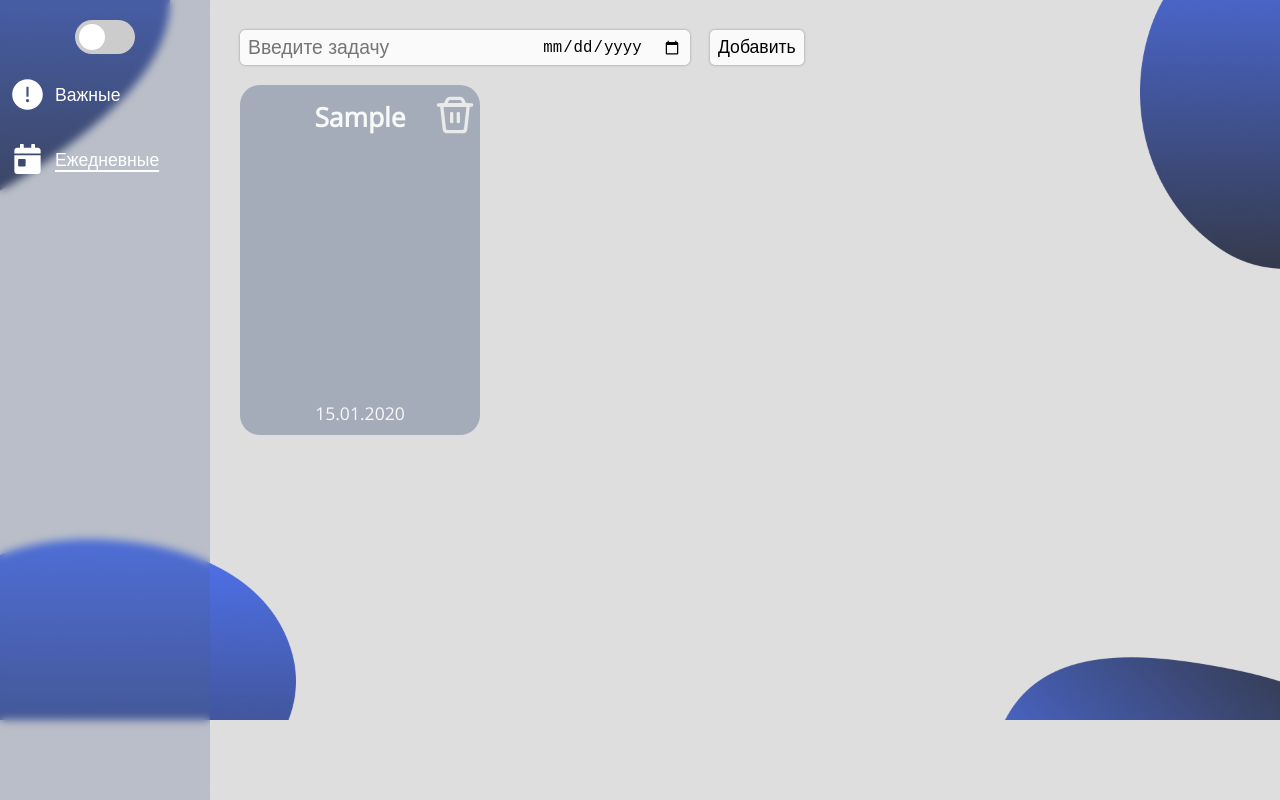
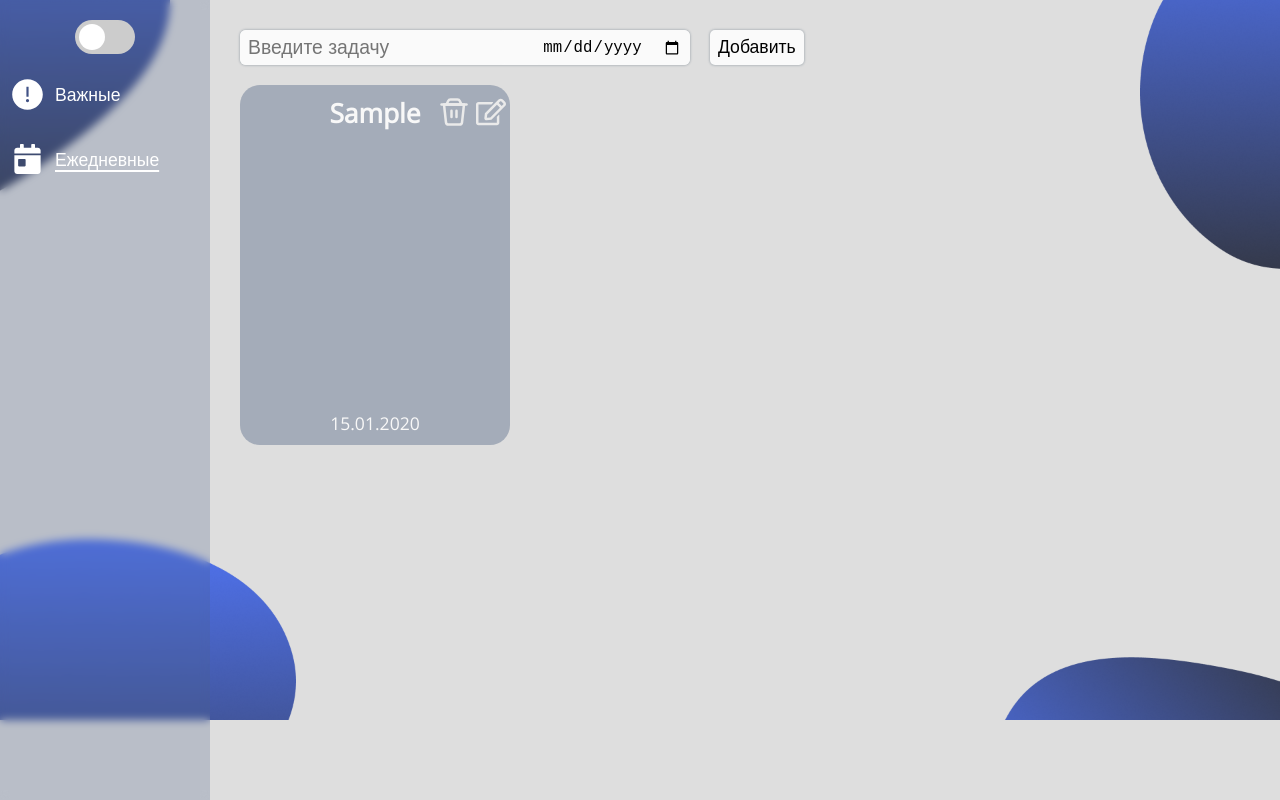
Before and after one commit to VashUber/todo-app, a Vue app: page /daily in a window 1280 px wide. Both pictures are taken after typing "Sample", "2020-01-15" into the empty fields and a click on the button "Добавить". Built offline with nearby package versions, Linux system fonts and the light colour scheme.

Commit message:
added modal window

```diff
--- a/src/App.vue
+++ b/src/App.vue
@@ -1,9 +1,12 @@
 <template>
     <div class="app" :class="{'dark': getMode}">
-        <Sidebar/>
-        <div class="app__content">
-            <Input/>
-            <router-view/>
+        <Modal v-if="getModalStatus.isActive" :id="getModalStatus.id"/>
+        <div class="app__main">
+            <Sidebar/>
+            <div class="app__content">
+                <Input/>
+                <router-view/>
+            </div>
         </div>
     </div>
 </template>
@@ -12,6 +15,7 @@
 import Sidebar from "@/components/Sidebar";
 import {mapGetters} from "vuex";
 import Input from "@/components/Input";
+import Modal from "@/components/Modal";
 
 export default {
     mounted() {
@@ -19,10 +23,11 @@ export default {
     },
     components: {
         Sidebar,
-        Input
+        Input,
+        Modal
     },
     computed: {
-        ...mapGetters(['getMode'])
+        ...mapGetters(['getMode', 'getModalStatus'])
     }
 }
 </script>
@@ -42,16 +47,21 @@ export default {
   min-height: 100vh;
   background: #dedede url("./assets/bg.png") no-repeat fixed;
   background-size: 100%;
-  display: grid;
   transition: .3s;
-  grid-template-areas:
-          "side content";
-  grid-template-columns: 210px 1fr;
+
 
   &__content {
     grid-area: content;
     padding: 30px;
   }
+
+  &__main {
+    display: grid;
+    grid-template-areas:
+          "side content";
+    grid-template-columns: 210px 1fr;
+  }
+
 }
 
 .dark {
--- a/src/components/Input.vue
+++ b/src/components/Input.vue
@@ -124,7 +124,7 @@ export default {
     &--error {
       transition: .3s;
       color: #fff;
-      background: #d26363;
+      background: #c75959;
 
       &:hover {
         transition: .3s;
--- /dev/null
+++ b/src/components/Modal.vue
@@ -0,0 +1,85 @@
+<template>
+    <transition name="modal" appear>
+        <div class="modal">
+            <div class="modal__item">
+                <button class="modal__button-close" @click="close">
+                    <svg xmlns="http://www.w3.org/2000/svg" aria-hidden="true"
+                         role="img" width="40" height="40" preserveAspectRatio="xMidYMid meet" viewBox="0 0 1024 1024">
+                        <path d="M685.4 354.8c0-4.4-3.6-8-8-8l-66 .3L512 465.6l-99.3-118.4l-66.1-.3c-4.4 0-8 3.5-8 8c0 1.9.7 3.7 1.9 5.2l130.1 155L340.5 670a8.32 8.32 0 0 0-1.9 5.2c0 4.4 3.6 8 8 8l66.1-.3L512 564.4l99.3 118.4l66 .3c4.4 0 8-3.5 8-8c0-1.9-.7-3.7-1.9-5.2L553.5 515l130.1-155c1.2-1.4 1.8-3.3 1.8-5.2z"
+                              fill="currentColor"/>
+                        <path d="M512 65C264.6 65 64 265.6 64 513s200.6 448 448 448s448-200.6 448-448S759.4 65 512 65zm0 820c-205.4 0-372-166.6-372-372s166.6-372 372-372s372 166.6 372 372s-166.6 372-372 372z"
+                              fill="currentColor"/>
+                    </svg>
+                </button>
+                {{task}}
+            </div>
+        </div>
+    </transition>
+</template>
+
+<script>
+
+import {mapGetters} from "vuex";
+
+export default {
+    name: "Modal",
+    props: {
+      id: String
+    },
+    methods: {
+        close() {
+            this.$store.dispatch('changeModalStatus', '')
+        }
+    },
+    computed: {
+        ...mapGetters(['getTaskById']),
+        task() {
+            return this.getTaskById(this.id, this.$route.path)
+        }
+    }
+}
+</script>
+
+<style lang="scss" scoped>
+.modal {
+  position: fixed;
+  display: flex;
+  justify-content: center;
+  align-items: center;
+  width: 100%;
+  height: 100%;
+  z-index: 1488;
+  background: rgba(0, 0, 0, 0.5);
+
+  &__item {
+    background: #f1f1f1;
+    width: 450px;
+    height: 300px;
+    border-radius: 20px;
+    padding: 10px;
+    box-sizing: border-box;
+  }
+
+  &__button-close {
+    transition: transform .3s;
+    outline: none;
+    border: none;
+    color: #fa7373;
+    display: block;
+    margin-left: auto;
+
+    &:hover {
+      transition: transform .2s;
+      transform: scale(1.15);
+    }
+  }
+}
+.modal-enter-active, .modal-leave-active {
+  transition: .35s;
+}
+
+.modal-leave-to, .modal-enter {
+  opacity: 0;
+  transform: scale(1.15);
+}
+</style>
--- a/src/components/TaskItem.vue
+++ b/src/components/TaskItem.vue
@@ -2,14 +2,17 @@
     <div class="task">
         <div class="task__header">
             <h2 class="task__text">{{ text }}</h2>
+            <div class="task__buttons-wrapper">
                 <button class="task__delete-button" @click="deleteThisTask">
                     <svg xmlns="http://www.w3.org/2000/svg" aria-hidden="true"
-                     role="img" width="40" height="40" preserveAspectRatio="xMidYMid meet" viewBox="0 0 24 24">
+                         role="img" width="30" height="30" preserveAspectRatio="xMidYMid meet" viewBox="0 0 24 24">
                         <g fill="none">
                             <path d="M4 6h16l-1.58 14.22A2 2 0 0 1 16.432 22H7.568a2 2 0 0 1-1.988-1.78L4 6z"
-                              stroke="currentColor" stroke-width="2" stroke-linecap="round" stroke-linejoin="round"/>
+                                  stroke="currentColor" stroke-width="2" stroke-linecap="round"
+                                  stroke-linejoin="round"/>
                             <path d="M7.345 3.147A2 2 0 0 1 9.154 2h5.692a2 2 0 0 1 1.81 1.147L18 6H6l1.345-2.853z"
-                              stroke="currentColor" stroke-width="2" stroke-linecap="round" stroke-linejoin="round"/>
+                                  stroke="currentColor" stroke-width="2" stroke-linecap="round"
+                                  stroke-linejoin="round"/>
                             <path d="M2 6h20" stroke="currentColor" stroke-width="2" stroke-linecap="round"
                                   stroke-linejoin="round"/>
                             <path d="M10 11v5" stroke="currentColor" stroke-width="2" stroke-linecap="round"
@@ -19,6 +22,15 @@
                         </g>
                     </svg>
                 </button>
+                <button class="task__edit-button" @click="showModal">
+                    <svg xmlns="http://www.w3.org/2000/svg"
+                         aria-hidden="true" role="img" width="30" height="30" preserveAspectRatio="xMidYMid meet"
+                         viewBox="0 0 576 512">
+                        <path d="M402.3 344.9l32-32c5-5 13.7-1.5 13.7 5.7V464c0 26.5-21.5 48-48 48H48c-26.5 0-48-21.5-48-48V112c0-26.5 21.5-48 48-48h273.5c7.1 0 10.7 8.6 5.7 13.7l-32 32c-1.5 1.5-3.5 2.3-5.7 2.3H48v352h352V350.5c0-2.1.8-4.1 2.3-5.6zm156.6-201.8L296.3 405.7l-90.4 10c-26.2 2.9-48.5-19.2-45.6-45.6l10-90.4L432.9 17.1c22.9-22.9 59.9-22.9 82.7 0l43.2 43.2c22.9 22.9 22.9 60 .1 82.8zM460.1 174L402 115.9L216.2 301.8l-7.3 65.3l65.3-7.3L460.1 174zm64.8-79.7l-43.2-43.2c-4.1-4.1-10.8-4.1-14.8 0L436 82l58.1 58.1l30.9-30.9c4-4.2 4-10.8-.1-14.9z"
+                              fill="currentColor"/>
+                    </svg>
+                </button>
+            </div>
         </div>
         <div class="task__footer">
             {{ formattedDate }}
@@ -44,6 +56,9 @@ export default {
             const type = this.$route.path
             const id = this.id
             this.$store.dispatch('deleteTask', {id, type})
+        },
+        showModal() {
+            this.$store.dispatch('changeModalStatus', this.id)
         }
     },
     computed: {
@@ -59,8 +74,8 @@ export default {
   display: flex;
   flex-direction: column;
   justify-content: space-between;
-  width: 240px;
-  height: 350px;
+  width: 270px;
+  height: 360px;
   background: rgba(107, 123, 148, 0.5);
   justify-self: center;
   border-radius: 20px;
@@ -75,24 +90,31 @@ export default {
 
   &__header {
     display: grid;
-    grid-template-columns: 1fr 140px 1fr;
+    grid-template-columns: 75px 120px 75px;
     justify-items: center;
     align-items: center;
     padding-top: 10px;
   }
 
-  &__delete-button {
+  &__buttons-wrapper {
+    display: flex;
+    width: 100%;
+    justify-content: space-around;
+  }
+
+  &__delete-button,  &__edit-button {
     background: none;
     align-self: flex-start;
     border: none;
     outline: none;
     color: #eaeaea;
     transition: 0.5s;
+  }
 
+  &__delete-button, &__edit-button {
     &:hover {
       transition: .5s;
       transform: scale(1.25);
-
     }
   }
 
@@ -102,23 +124,4 @@ export default {
     padding-bottom: 10px;
   }
 }
-
-.show-enter-active {
-  animation: show 1s ease-out;
-}
-
-@keyframes show {
-  0% {
-    transform: scale(0);
-    opacity: 0.1;
-  }
-  50% {
-    transform: scale(1.05);
-    opacity: 1;
-  }
-  100% {
-    transform: scale(1);
-  }
-}
-
 </style>
--- a/src/store/index.js
+++ b/src/store/index.js
@@ -9,6 +9,7 @@ export default new Vuex.Store({
         mode: false,
         importantTasks: [],
         dailyTasks: [],
+        modal: {isActive: false, id: ''},
     },
     mutations: {
         setMode(state) {
@@ -32,10 +33,13 @@ export default new Vuex.Store({
 
             this.dispatch('saveToLocalStorage')
         },
+        changeModalStatus(state, payload) {
+            state.modal = {isActive: !state.modal.isActive, id: payload}
+        },
         saveToLocalStorage(state) {
             localStorage.setItem('importantTasks', JSON.stringify(state.importantTasks))
             localStorage.setItem('dailyTasks', JSON.stringify(state.dailyTasks))
-        }
+        },
     },
     actions: {
         toggleMode(context) {
@@ -52,6 +56,9 @@ export default new Vuex.Store({
         },
         saveToLocalStorage(context) {
             context.commit('saveToLocalStorage')
+        },
+        changeModalStatus(context, payload) {
+            context.commit('changeModalStatus', payload)
         }
     },
     modules: {},
@@ -59,9 +66,16 @@ export default new Vuex.Store({
         getMode(state) {
             return state.mode
         },
+        getModalStatus(state) {
+            return state.modal
+        },
         getTasks: state => type => {
             if (type === 'important') return state.importantTasks
             return state.dailyTasks
+        },
+        getTaskById: state => (id, route) => {
+            if (route === '/') return state.importantTasks.findIndex(elem => elem.id === id)
+            else return state.dailyTasks.findIndex(elem => elem.id === id)
         }
     }
 })
```
Lines whose indentation alone changed are shown as unchanged.
